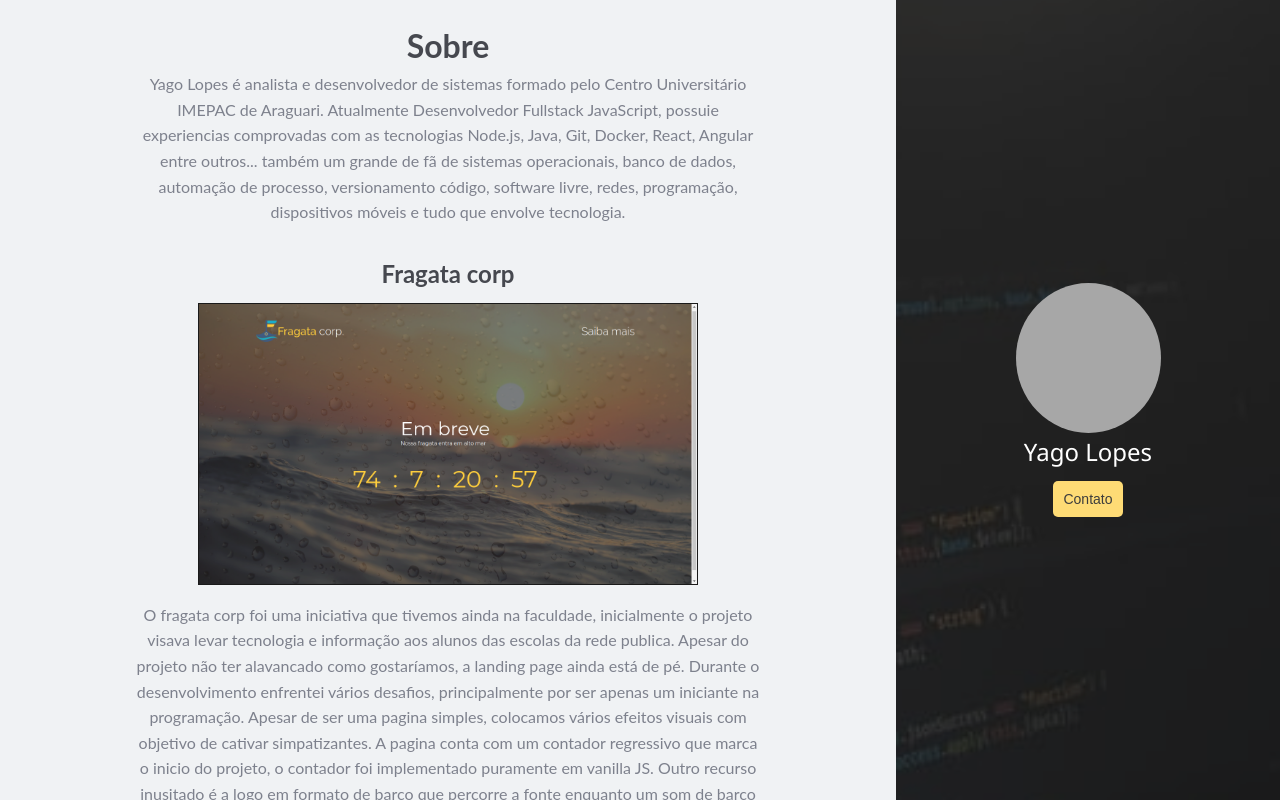
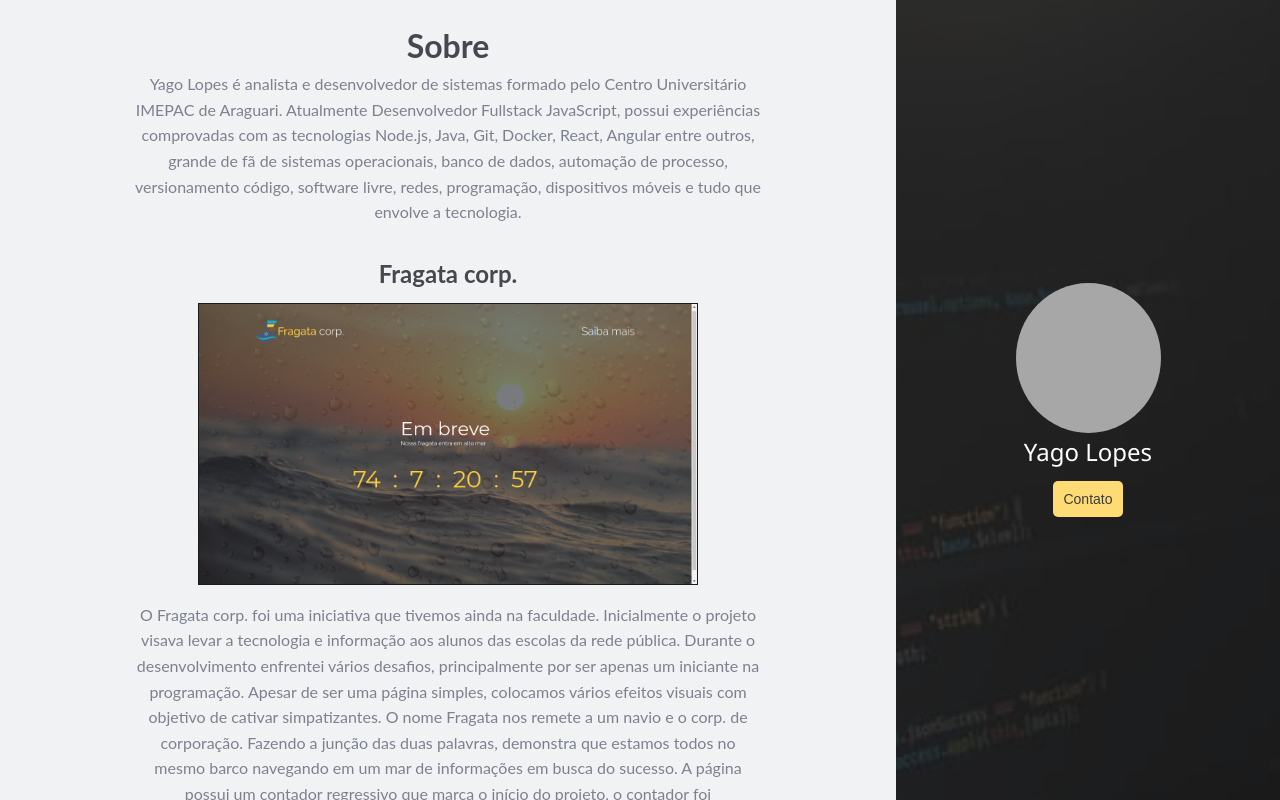
Before and after one commit to YagoLopes/blog-yagolopes.com, a Gatsby site: page /profile in a window 1280 px wide. Built offline with nearby package versions, Linux system fonts and the light colour scheme; Gatsby itself is replaced by a stand-in of ours; grey boxes are pictures that could not be loaded.

Commit message:
Correções ortograficas

```diff
--- a/src/pages/profile.md
+++ b/src/pages/profile.md
@@ -3,17 +3,17 @@ layout: page
 title: "Yago Lopes"
 keywords: "Yago Lopes, Developer, Frontend, UI, Design, Portifolio "
 headerAbout: " Sobre "
-about: "Yago Lopes é analista e desenvolvedor de sistemas formado pelo Centro Universitário IMEPAC de Araguari. Atualmente Desenvolvedor Fullstack JavaScript, possuie experiencias comprovadas com as tecnologias Node.js, Java, Git, Docker, React, Angular entre outros... também um grande de fã de sistemas operacionais, banco de dados, automação de processo, versionamento código, software livre, redes, programação, dispositivos móveis e tudo que envolve tecnologia."
+about: "Yago Lopes é analista e desenvolvedor de sistemas formado pelo Centro Universitário IMEPAC de Araguari. Atualmente Desenvolvedor Fullstack JavaScript, possui experiências comprovadas com as tecnologias Node.js, Java, Git, Docker, React, Angular entre outros, grande de fã de sistemas operacionais, banco de dados, automação de processo, versionamento código, software livre, redes, programação, dispositivos móveis e tudo que envolve a tecnologia."
+
+headerFragata: "Fragata corp."
+fragata: "O Fragata corp. foi uma iniciativa que tivemos ainda na faculdade. Inicialmente o projeto visava levar a tecnologia e informação aos alunos das escolas da rede pública.
+Durante o desenvolvimento enfrentei vários desafios, principalmente por ser apenas um iniciante na programação. Apesar de ser uma página simples, colocamos vários efeitos visuais com objetivo de cativar simpatizantes. O nome Fragata nos remete a um navio e o corp. de corporação. Fazendo a junção das duas palavras, demonstra que estamos todos no mesmo barco navegando em um mar de informações em busca do sucesso. A página possui um contador regressivo que marca o início do projeto, o contador foi implementado puramente em vanilla JS. Outro recurso inusitado, é a logo em formato de um veleiro que percorre a fonte enquanto um som de barco é tocado ao fundo."
+headerRocketseat: "Rocketseat "
+rocketseat: "No início do meu estágio, tive contato com uma das tecnologias mais fantásticas da atualidade o Node JS. O objetivo do estágio era construir uma plataforma de ensino, para isso, a empresa ofereceu um curso na Rocketseat com o propósito de disponibilizar todo o conhecimento necessário para desenvolver o projeto. Até o presente momento tudo que eu fazia para a web era utilizando HTML, CSS e JavaScript puro. Graças as aulas e os eventos do curso, aprendi a utilizar o Node JS e todo os seus conjuntos de bibliotecas e frameworks para construir meus próprios aplicativos. Com a descoberta de tais tecnologias, resolvi colocar todas à prova, com objetivo de reconstruir interfaces famosas e fixar ainda mais o conhecimento que tinha acabado de obter. "
+headerBlog: "Blog "
+blog: "Por último e não menos importante, estou escrevendo um blog, com o objetivo de transmitir todo o conhecimento que eu pretendo alcançar durante a minha jornada com Dev.
+Você pode estar se perguntando o por quê disso? Porque eu realmente acredito que o acesso a informação é um direito de todos."
+
 headerThanks: "Agradecimentos"
-thanks: "Oi de novo, estou muito feliz que você chegou até aqui! Deixa eu adivinhar, você  conseguiu observar algo que poderia ser melhorado, não é? Ou teve uma idéia e gostaria de compartilha-lá comigo! Meu muito obrigado por isso, pois é por causa de pessoas como você, que acredita em um mudo melhor com tecnologias melhores, que me motiva a ajudar outras pessoas produzindo mais conteúdo!!! Fique a vontade para entrar em contado comigo utilizando uma das opções abaixo! Todos os feedbacks serão analisados, e todas as mensagems serão carinhosamente respondidas :)"
-headerFragata: "Fragata corp"
-fragata: "O fragata corp foi uma iniciativa que tivemos ainda na faculdade, inicialmente o projeto visava levar tecnologia e informação aos alunos das escolas da rede publica.
-Apesar do projeto não ter alavancado como gostaríamos, a landing page ainda está de pé.
-Durante o desenvolvimento enfrentei vários desafios, principalmente por ser apenas um iniciante na programação. Apesar de ser uma pagina simples, colocamos vários efeitos visuais com objetivo de cativar simpatizantes. A pagina conta com um contador regressivo que marca o inicio do projeto, o contador foi implementado puramente em vanilla JS. Outro recurso inusitado é a logo em formato de barco que percorre a fonte enquanto um som de barco e tocado ao fundo."
-headerRocketseat: "Rocketseat "
-rocketseat: "No início do meu estágio, tive contato com uma das tecnologias mais fantásticas da atualidade o Node JS. O objetivo era construir uma plataforma de ensino. A empresa comprar um curso na Rocketseat que me desse toda a base necessária para desenvolver o projeto. Até o presente momento tudo que eu fazia para a web era utilizando HTML, CSS e JavaScript puro. Graças as aulas e os eventos do curso aprendi a utilizar o node e todo os seus conjuntos de bibliotecas e frameworks para construir meus próprios aplicativos. Com a descoberta de tais tecnologias resolvi colocar aprova todas elas juntas com objetivo de reconstruir interfaces famosa e fixar ainda mais o conhecimento que eu tinha acabado de obter. "
-headerBlog: "Blog "
-blog: "Por ultimo e não meno importante, estou escrevendo um blog com o objetivo de transmitir todo o conhecimento que eu pretendo alcançar durante a minha jornada com Dev.
-Você pode estar se perguntando porque disso? Porque eu realmente acredito que o acesso a informação é um direito de todos."
-
+thanks: " Estou muito feliz que você chegou até aqui! Deixa eu adivinhar, você  conseguiu observar algo que poderia ser melhorado, não é? Ou teve uma idéia e gostaria de compartilhar comigo! Meu muito obrigado por isso, pois é por causa de pessoas como você, que acredita em um mudo melhor com tecnologias melhores, que me motiva a ajudar outras pessoas produzindo mais conteúdo!!! Fique a vontade para entrar em contado comigo utilizando uma das opções abaixo! Todos os feedbacks serão analisados, e todas as mensagems serão carinhosamente respondidas :)"
 ---
--- a/src/templates/page/index.js
+++ b/src/templates/page/index.js
@@ -51,7 +51,7 @@ export default ({ data }) => {
        </section>
        <p>{metaData.frontmatter.rocketseat}</p>
        <sapn>
-        Todos esses projetos e vários outros você pode ver atravez do link{" "}
+        Todos esses projetos e vários outros você pode ver atravez do link:{" "}
         <a href="https://codesandbox.io/u/YagoLopes/sandboxes">
          https://codesandbox.io/u/YagoLopes/sandboxes
         </a>
```
